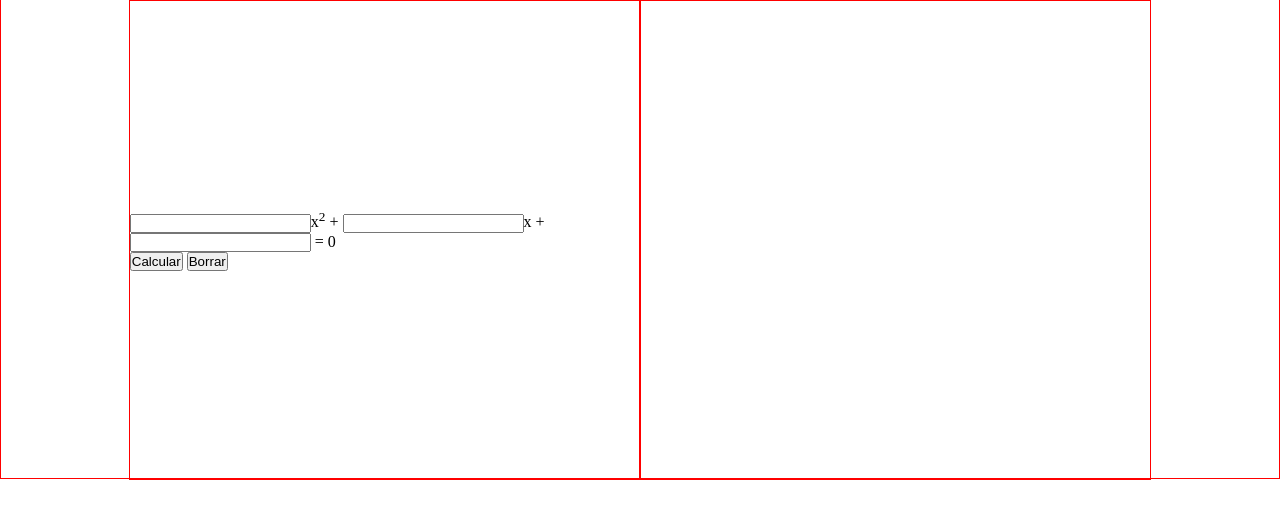
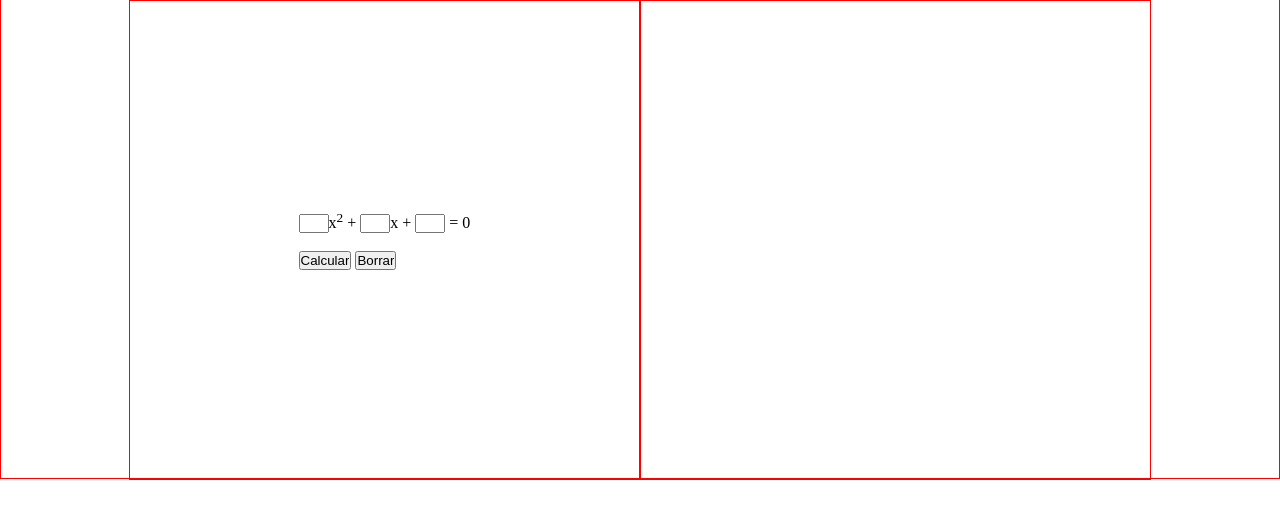
Before and after one commit to RSAsir/IAW, a PHP site: page /?x=1 in a window 1280 px wide. Shown: the part 121-641 px from the top of the page. Run offline with PHP 8.4, Linux system fonts and the light colour scheme; data that the repository does not hold is empty.

Commit message:
Mejorada distribucion

```diff
--- a/Ejercicios/EX-Resoluciones/02-Ecuacion_segundo_grado/index.php
+++ b/Ejercicios/EX-Resoluciones/02-Ecuacion_segundo_grado/index.php
@@ -15,9 +15,10 @@
     <div class="cuerpo">
         <div class="formulario">
             <form action="index.php" method="GET">
-                <input type="text" name="x" value="<?php $_GET['x'] ?>">x<sup>2</sup> +
-                <input type="text" name="y" value="<?php $_GET['y'] ?>">x +
-                <input type="text" name="z" value="<?php $_GET['z'] ?>"> = 0
+                <input type="text" name="x" style="width: 30px" value="<?php $_GET['x'] ?>">x<sup>2</sup> +
+                <input type="text" name="y" style="width: 30px" value="<?php $_GET['y'] ?>">x +
+                <input type="text" name="z" style="width: 30px" value="<?php $_GET['z'] ?>"> = 0
+                <br>
                 <br>
                 <input type="submit" name="enviar" value="Calcular">
                 <input type="reset" name="borrar "value="Borrar">
```
